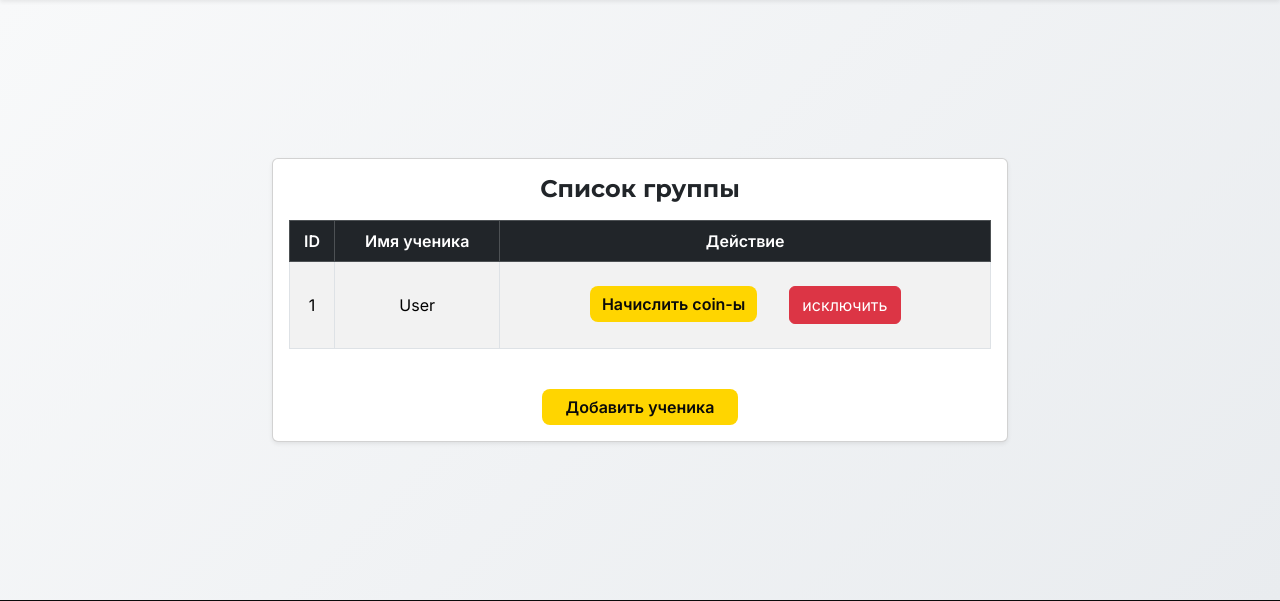
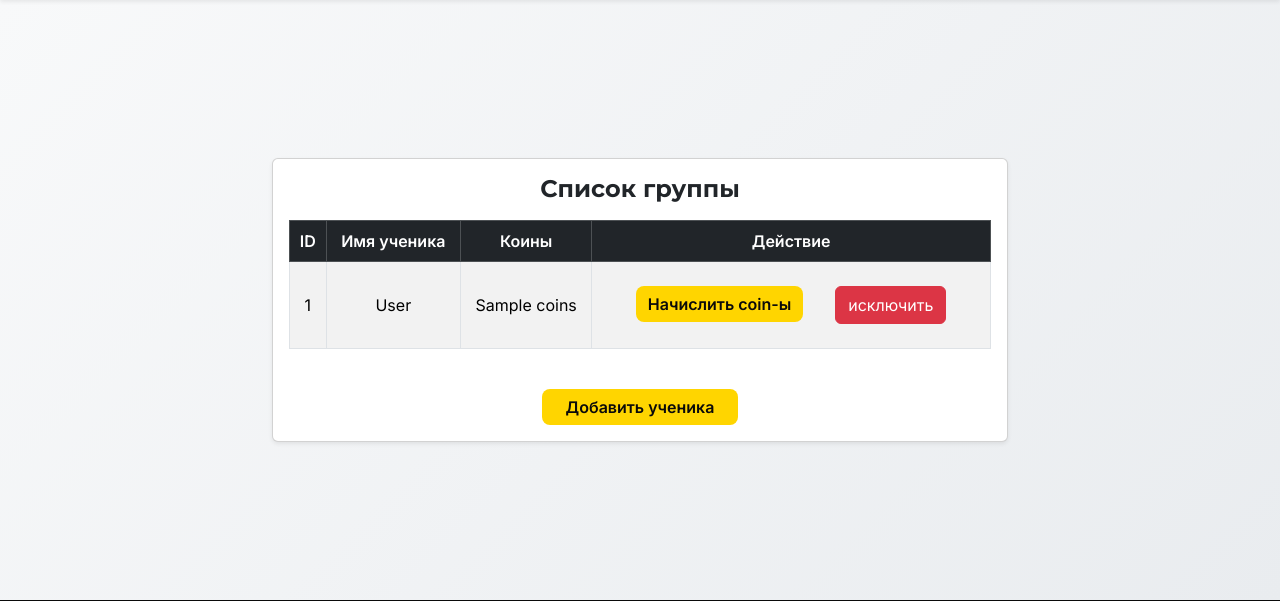
Before and after one commit to AresGamePlan/site-itschool, a Flask app: template templates/teacher/studentList.html in a window 1280 px wide. Shown: the part 56-657 px from the top of the page. Run offline with Flask 3, Linux system fonts and the light colour scheme; the template is opened without the code that fills it: most values are stand-ins (such as "Sample title", 1, 10 or a date in 2020); parts of the project's set-up code (start-up, migrations or seed data) failed here and were passed over.

Commit message:
Add cell of coins in studentListView

```diff
--- a/templates/teacher/studentList.html
+++ b/templates/teacher/studentList.html
@@ -16,6 +16,7 @@
                                     <tr>
                                         <th scope="col">ID</th>
                                         <th scope="col">Имя ученика</th>
+                                        <th scope="col">Коины</th>
                                         <th scope="col">Действие</th>
                                     </tr>
                                 </thead>
@@ -24,6 +25,7 @@
                                     <tr>
                                         <td>{{student.id}}</td>
                                         <td>{{student.user.fullname}}</td>
+                                        <td>{{student.user.coins}}</td>
                                         <td>
                                             <div class="d-flex justify-content-center">
                                                 <div>
```
